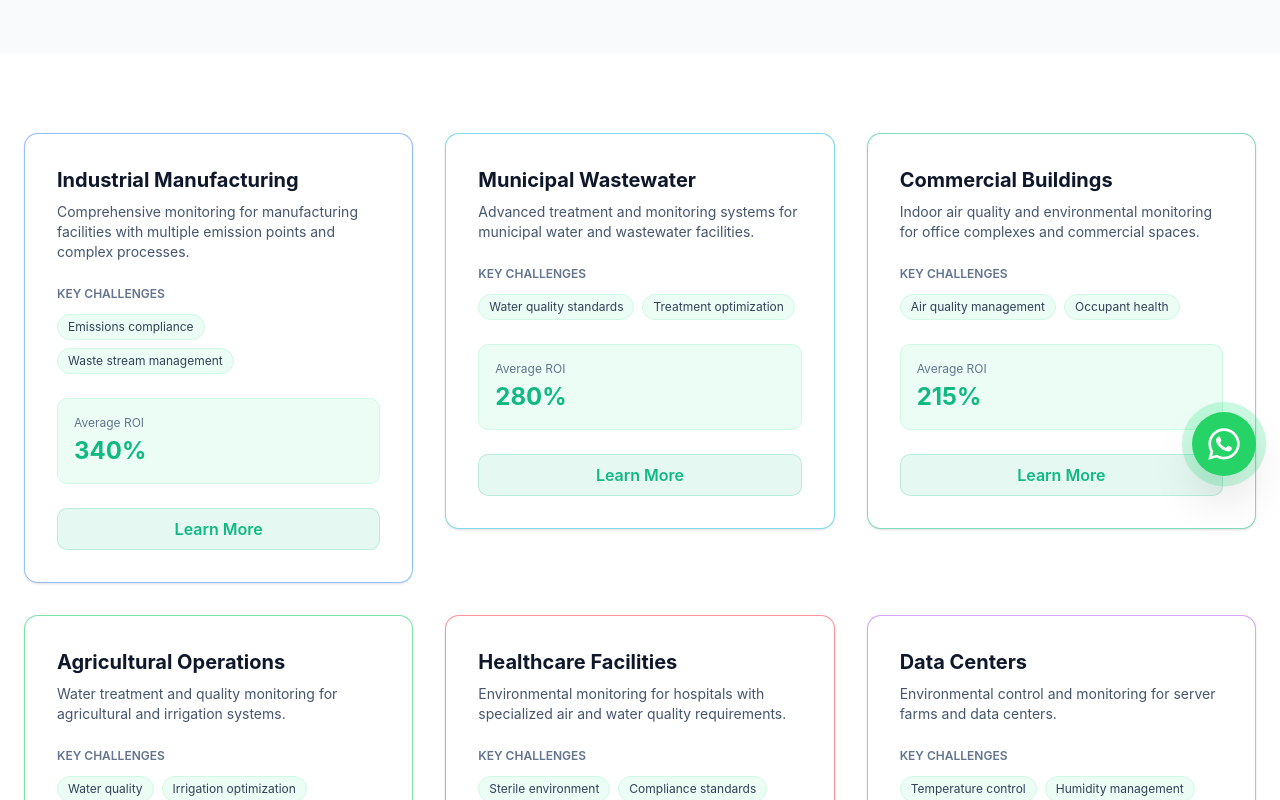
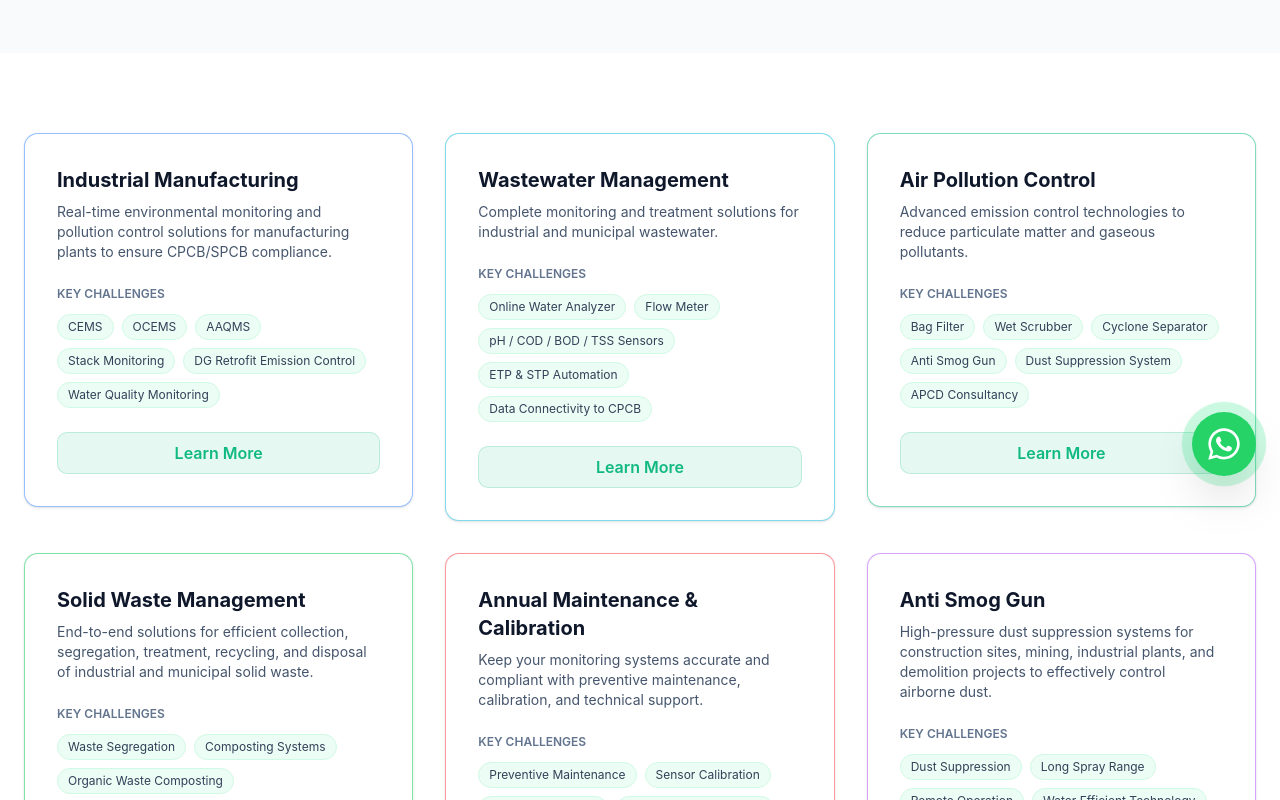
Before and after one commit to himanshu565/Envirozone-web, a Next.js app: page /solutions in a window 1280 px wide. Shown: the part 300-1100 px from the top of the page. Built offline with nearby package versions, Linux system fonts and the light colour scheme.

Commit message:
solutions content updated

```diff
--- a/app/solutions/page.tsx
+++ b/app/solutions/page.tsx
@@ -9,53 +9,51 @@ import Link from 'next/link'
 const solutions = [
   {
     title: 'Industrial Manufacturing',
-    description: 'Comprehensive monitoring for manufacturing facilities with multiple emission points and complex processes.',
-    challenges: ['Emissions compliance', 'Waste stream management', 'Energy efficiency', 'Real-time monitoring'],
+    description: 'Real-time environmental monitoring and pollution control solutions for manufacturing plants to ensure CPCB/SPCB compliance.',
+    challenges: ['CEMS', 'OCEMS', 'AAQMS', 'Stack Monitoring', 'DG Retrofit Emission Control', 'Water Quality Monitoring'],
     benefits: ['Reduce compliance violations', '25-35% cost savings', 'Automated reporting', 'Predictive maintenance'],
-    roi: '340%',
     implementation: '8-12 weeks',
     icon: 'bg-blue-500/20 border-blue-500/50'
   },
   {
-    title: 'Municipal Wastewater',
-    description: 'Advanced treatment and monitoring systems for municipal water and wastewater facilities.',
-    challenges: ['Water quality standards', 'Treatment optimization', 'Regulatory compliance', 'Energy costs'],
+    title: 'Wastewater Management',
+    description: 'Complete monitoring and treatment solutions for industrial and municipal wastewater.',
+    challenges: ['Online Water Analyzer', 'Flow Meter', 'pH / COD / BOD / TSS Sensors', 'ETP & STP Automation','Data Connectivity to CPCB'],
     benefits: ['100% compliance', '30% energy reduction', 'Automated processes', 'Better water quality'],
-    roi: '280%',
     implementation: '10-14 weeks',
     icon: 'bg-cyan-500/20 border-cyan-500/50'
   },
   {
-    title: 'Commercial Buildings',
-    description: 'Indoor air quality and environmental monitoring for office complexes and commercial spaces.',
-    challenges: ['Air quality management', 'Occupant health', 'Energy efficiency', 'Maintenance costs'],
+    title: 'Air Pollution Control',
+    description: 'Advanced emission control technologies to reduce particulate matter and gaseous pollutants.',
+    challenges: ['Bag Filter', 'Wet Scrubber', 'Cyclone Separator', 'Anti Smog Gun','Dust Suppression System','APCD Consultancy'],
     benefits: ['Healthier spaces', '20% energy savings', 'Smart controls', 'Occupant satisfaction'],
     roi: '215%',
     implementation: '4-6 weeks',
     icon: 'bg-emerald-500/20 border-emerald-500/50'
   },
   {
-    title: 'Agricultural Operations',
-    description: 'Water treatment and quality monitoring for agricultural and irrigation systems.',
-    challenges: ['Water quality', 'Irrigation optimization', 'Soil monitoring', 'Yield optimization'],
+    title: 'Solid Waste Management',
+    description: 'End-to-end solutions for efficient collection, segregation, treatment, recycling, and disposal of industrial and municipal solid waste.',
+    challenges: ['Waste Segregation', 'Composting Systems', 'Organic Waste Composting'],
     benefits: ['Better crops', 'Water conservation', 'Automated irrigation', 'Reduced waste'],
     roi: '380%',
     implementation: '6-10 weeks',
     icon: 'bg-green-500/20 border-green-500/50'
   },
   {
-    title: 'Healthcare Facilities',
-    description: 'Environmental monitoring for hospitals with specialized air and water quality requirements.',
-    challenges: ['Sterile environment', 'Compliance standards', 'Patient safety', 'Equipment reliability'],
+    title: 'Annual Maintenance & Calibration',
+    description: 'Keep your monitoring systems accurate and compliant with preventive maintenance, calibration, and technical support.',
+    challenges: ['Preventive Maintenance', 'Sensor Calibration', 'Remote Monitoring', '24×7 Technical Support'],
     benefits: ['Safe environment', 'Full compliance', 'Reduced downtime', 'Lower incidents'],
     roi: '295%',
     implementation: '8-12 weeks',
     icon: 'bg-red-500/20 border-red-500/50'
   },
   {
-    title: 'Data Centers',
-    description: 'Environmental control and monitoring for server farms and data centers.',
-    challenges: ['Temperature control', 'Humidity management', 'Energy efficiency', 'Equipment protection'],
+    title: 'Anti Smog Gun',
+    description: 'High-pressure dust suppression systems for construction sites, mining, industrial plants, and demolition projects to effectively control airborne dust.',
+    challenges: ['Dust Suppression', 'Long Spray Range', 'Remote Operation', 'Water Efficient Technology'],
     benefits: ['Better uptime', '35% less energy', 'Equipment longevity', 'Cost reduction'],
     icon: 'bg-purple-500/20 border-purple-500/50'
   }
@@ -63,7 +61,7 @@ const solutions = [
 
 const industries = [
   {
-    name: 'Oil & Gas',
+    name: 'Textile',
     description: 'Emissions monitoring, flare optimization, waste management'
   },
   {
@@ -124,21 +122,13 @@ export default function SolutionsPage() {
                     <div className="mb-6">
                       <p className="text-xs font-semibold text-slate-500 uppercase mb-3">Key Challenges</p>
                       <div className="flex flex-wrap gap-2">
-                        {solution.challenges.slice(0, 2).map((challenge) => (
+                        {solution.challenges.slice(0, 6).map((challenge) => (
                           <span key={challenge} className="text-xs bg-emerald-50 text-slate-700 px-2.5 py-1 rounded-full border border-emerald-100">
                             {challenge}
                           </span>
                         ))}
                       </div>
                     </div>
-
-                    {/* Stats */}
-                    {solution.roi && (
-                      <div className="mb-6 p-4 bg-emerald-50 border border-emerald-100 rounded-lg">
-                        <p className="text-xs text-slate-500 mb-1">Average ROI</p>
-                        <p className="text-2xl font-bold text-primary">{solution.roi}</p>
-                      </div>
-                    )}
 
                     <button className="w-full px-4 py-2 rounded-lg bg-primary/10 border border-primary/20 text-primary font-semibold hover:bg-primary/15 transition-colors">
                       Learn More
```
